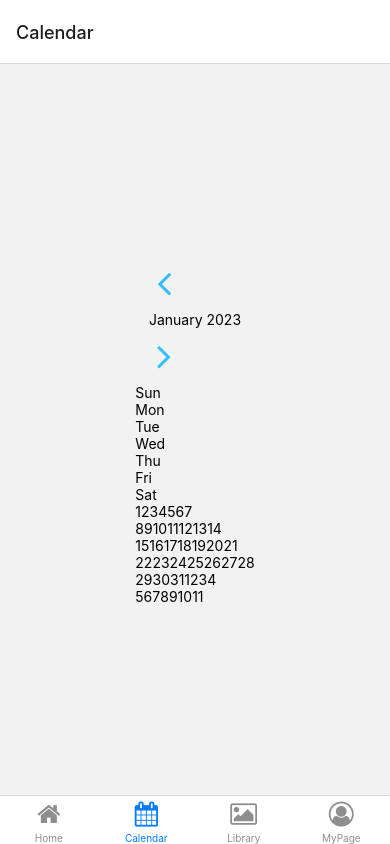
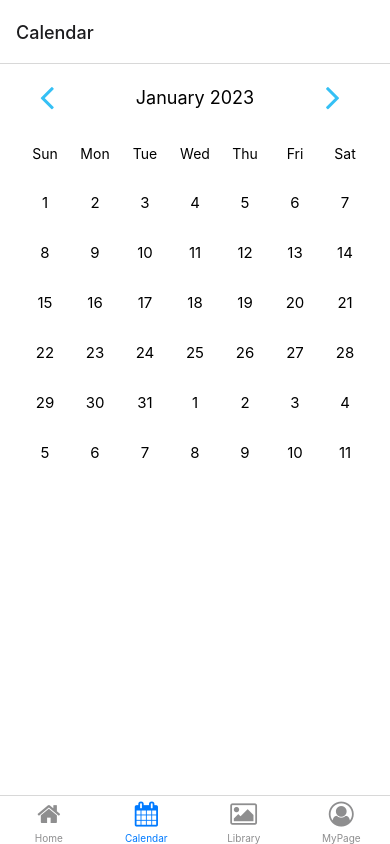
Before and after one commit to minnienam0726/calendar, a React Native app: screen /Calendar in a window 390 px wide. Built offline with nearby package versions, Linux system fonts and the light colour scheme.

Commit message:
design: 캘린더 CSS 수정

```diff
--- a/src/screens/Calendar.jsx
+++ b/src/screens/Calendar.jsx
@@ -22,7 +22,7 @@ function Calendar() {
 
   return (
     <View style={styles.container}>
-      <View>
+      <View style={styles.topContainer}>
         <Icon.Button
           name="angle-left"
           color="#35C0F5"
@@ -30,7 +30,7 @@ function Calendar() {
           backgroundColor="#00000000"
           onPress={() => setMonth(month - 1)}
         />
-        <Text>
+        <Text style={styles.monthYearText}>
           {monthString} {year}
         </Text>
         <Icon.Button
@@ -41,29 +41,31 @@ function Calendar() {
           onPress={() => setMonth(month + 1)}
         />
       </View>
-      <View>
-        <View>
+      <View style={styles.bottomContainer}>
+        <View style={styles.dayWeekContainer}>
           {dayWeekArray.map((dayWeek, dayWeekIndex) => (
-            <Text key={dayWeekIndex}>
+            <Text style={styles.dayWeekText} key={dayWeekIndex}>
               {dayWeek}
             </Text>
           ))}
         </View>
+        <View style={styles.monthContainer}>
           {dayilyMatrix.map((weekList, weekIndex) => (
-          <Text key={weekIndex}>
+            <View style={styles.weekContainer} key={weekIndex}>
               {weekList.map((day, dayIndex) => (
                 <TouchableOpacity
                   key={dayIndex}
-                style={pressedButton.toString() === weekList[dayIndex].toString() ? styles.radiusEffect : styles.normal}
+                  style={pressedButton.toString() === weekList[dayIndex].toString() ? styles.radiusEffect : styles.nonRadiusEffect}
                   onPress={() => setPressedButton(day)}
                 >
-                <Text>
+                  <Text style={styles.dayText}>
                     {day.getDate()}
                   </Text>
                 </TouchableOpacity>
               ))}
-          </Text>
+            </View>
           ))}
+        </View>
       </View>
     </View>
   );
@@ -72,8 +74,51 @@ function Calendar() {
 const styles = StyleSheet.create({
   container: {
     flex: 1,
+    backgroundColor: "#ffffff",
+  },
+  topContainer: {
+    flexDirection: "row",
+    justifyContent: "space-around",
+    alignItems: "center",
+    marginVertical: 5,
+  },
+  monthYearText: {
+    fontSize: 18,
+  },
+  bottomContainer: {
+    alignItems: "center",
+  },
+  dayWeekContainer: {
+    flexDirection: "row",
+    marginVertical: 15,
+  },
+  dayWeekText: {
+    width: 50,
+    textAlign: "center",
+  },
+  monthContainer: {
+    width: "90%",
+  },
+  weekContainer: {
+    flexDirection: "row",
     justifyContent: "center",
-    alignItems: "center",
+  },
+  radiusEffect: {
+    justifyContent: "center",
+    width: 50,
+    height: 50,
+    borderWidth: 2,
+    borderRadius: 100,
+    borderColor: "#35C0F5",
+  },
+  nonRadiusEffect: {
+    justifyContent: "center",
+    width: 50,
+    height: 50,
+  },
+  dayText: {
+    textAlign: "center",
+    fontSize: 15
   },
 });
 
```
Lines whose indentation alone changed are shown as unchanged.
